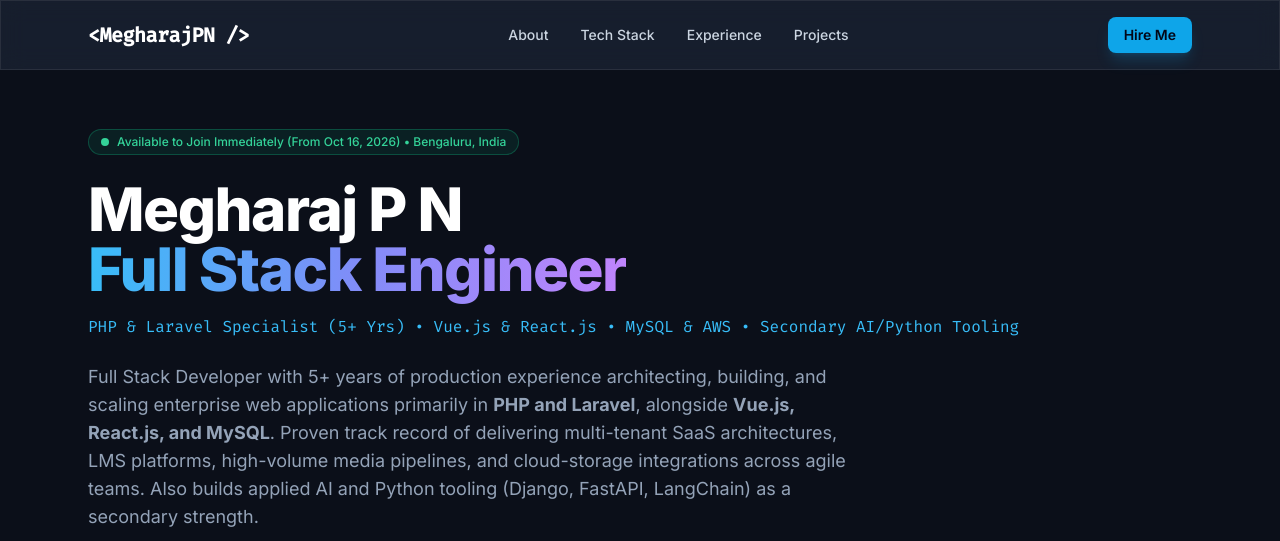
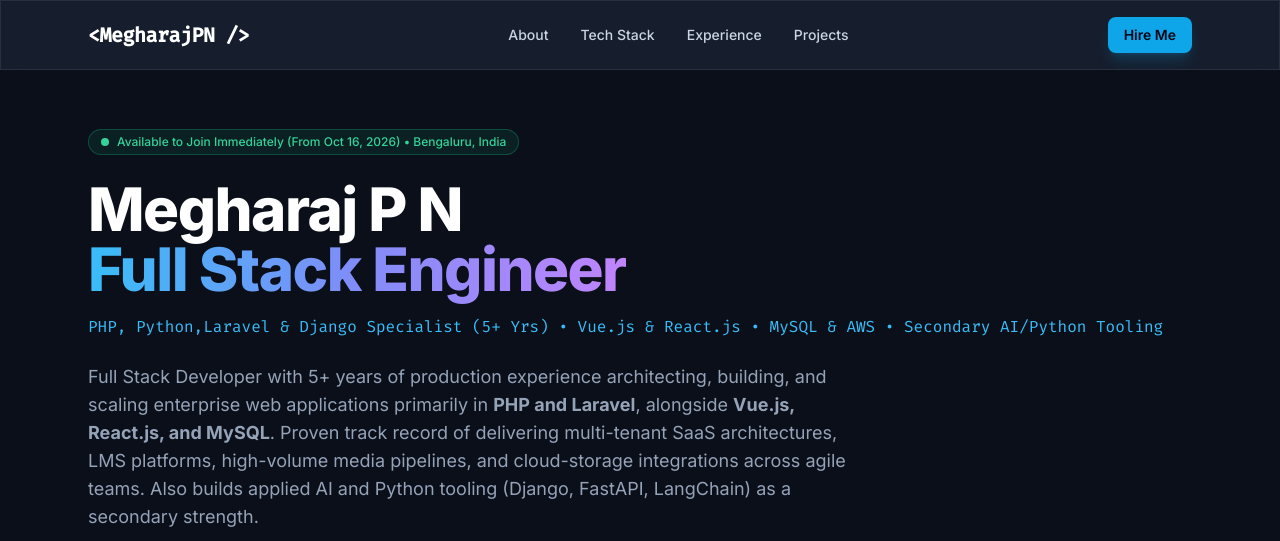
Before and after one commit to MegharajPN/MegharajPN.github.io, a plain HTML site: page index.html in a window 1280 px wide. Shown: the top 541 px of the page. Drawn offline with nearby package versions, Linux system fonts and the light colour scheme.

Commit message:
Added Python related things as well

```diff
--- a/index.html
+++ b/index.html
@@ -45,7 +45,7 @@
             <span class="gradient-text">Full Stack Engineer</span>
         </h1>
         <p class="mono text-sky-400 text-sm md:text-base mb-6">
-            PHP & Laravel Specialist (5+ Yrs) • Vue.js & React.js • MySQL & AWS • Secondary AI/Python Tooling
+            PHP, Python,Laravel & Django Specialist (5+ Yrs) • Vue.js & React.js • MySQL & AWS • Secondary AI/Python Tooling
         </p>
         <p class="text-slate-400 max-w-3xl text-base md:text-lg leading-relaxed mb-8">
             Full Stack Developer with 5+ years of production experience architecting, building, and scaling enterprise web applications primarily in <strong>PHP and Laravel</strong>, alongside <strong>Vue.js, React.js, and MySQL</strong>. Proven track record of delivering multi-tenant SaaS architectures, LMS platforms, high-volume media pipelines, and cloud-storage integrations across agile teams. Also builds applied AI and Python tooling (Django, FastAPI, LangChain) as a secondary strength.
```
